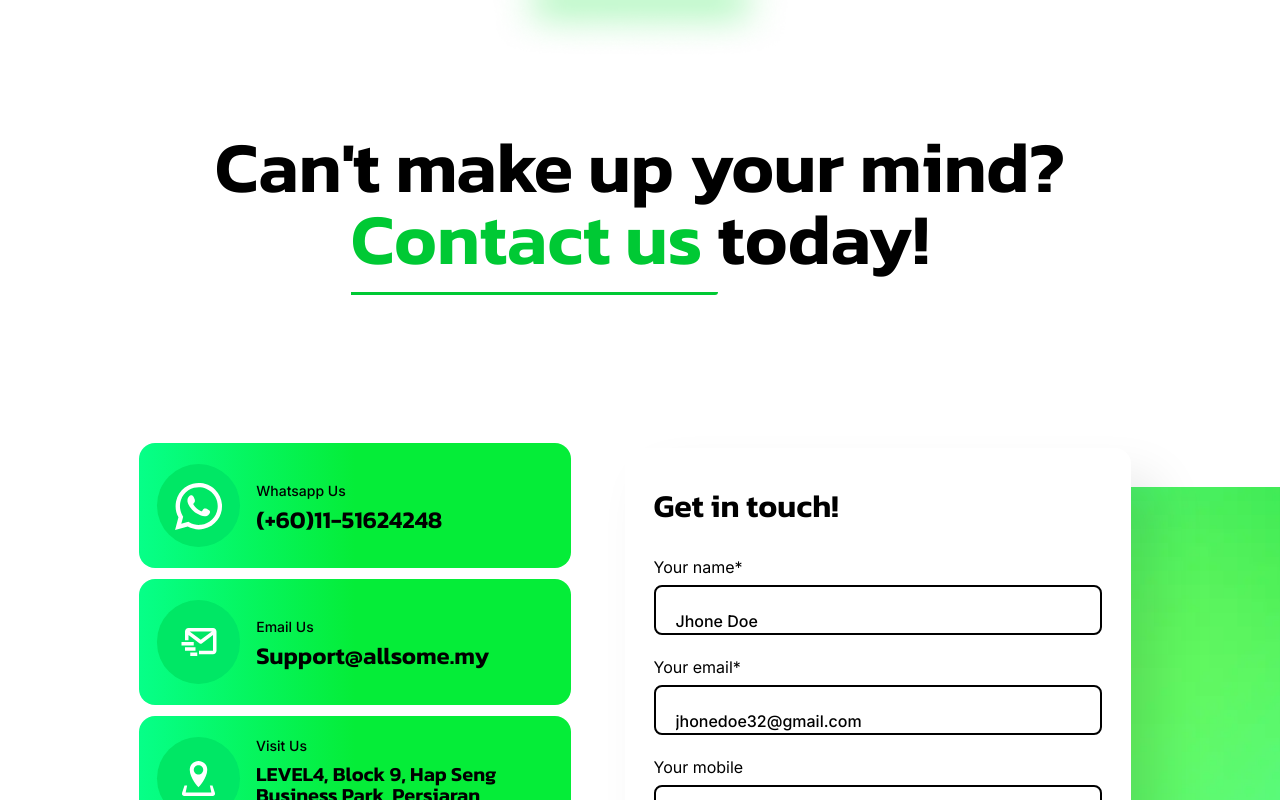
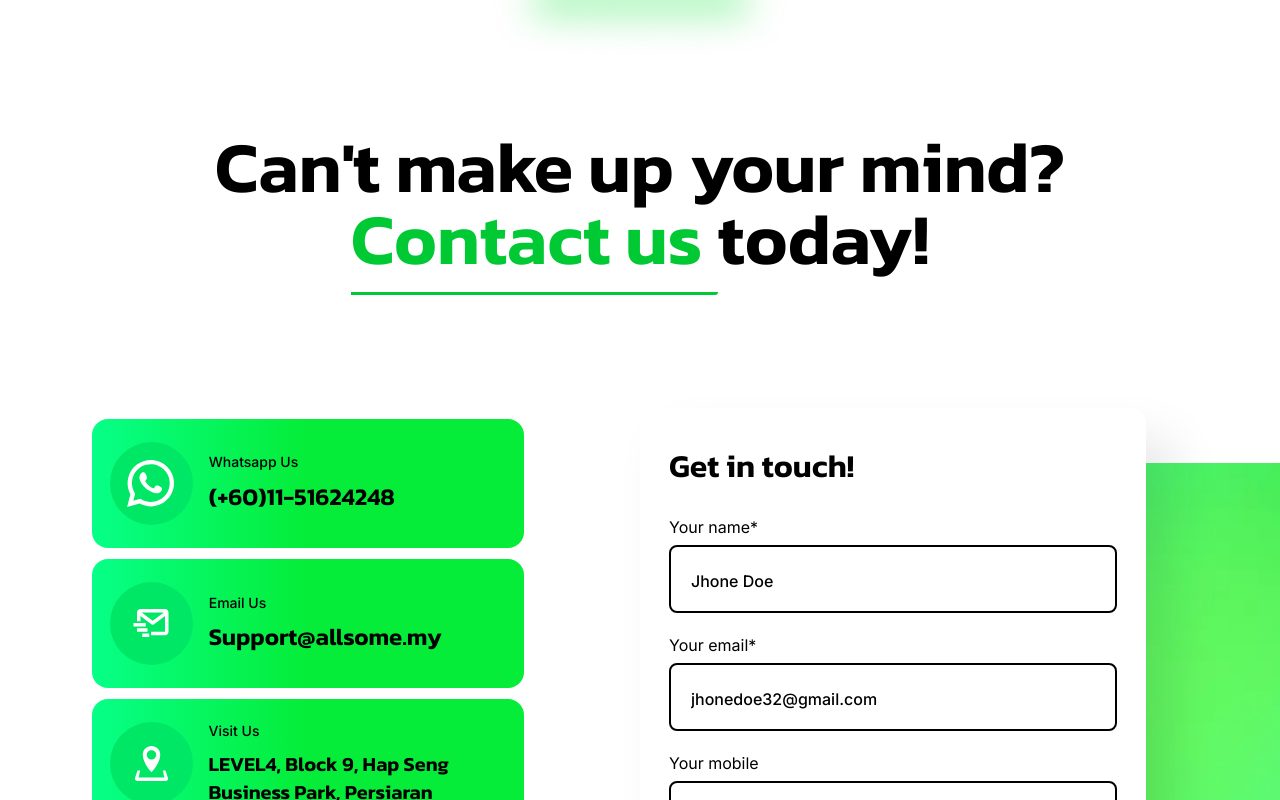
Before and after one commit to AnjaliChandaRC/allsome-next, a Next.js app: page / in a window 1280 px wide. Shown: the part 11200-12000 px from the top of the page. Built offline with nearby package versions, Linux system fonts and the light colour scheme.

Commit message:
change input

```diff
--- a/package.json
+++ b/package.json
@@ -9,13 +9,14 @@
     "lint": "next lint"
   },
   "dependencies": {
+    "@emailjs/browser": "^4.4.1",
+    "jquery": "^3.7.1",
     "lucide-react": "^0.474.0",
     "next": "15.1.6",
     "react": "^19.0.0",
     "react-dom": "^19.0.0",
+    "slick-carousel": "^1.8.1",
     "sweetalert2": "^11.15.10",
-    "jquery": "^3.7.1",
-    "slick-carousel": "^1.8.1",
     "swiper": "^11.2.1"
   },
   "devDependencies": {
--- a/src/app/components/ContactUs.jsx
+++ b/src/app/components/ContactUs.jsx
@@ -1,5 +1,6 @@
 "use client";
-import React, { useState } from 'react'
+import React, { useState, useRef } from 'react'
+import emailjs from '@emailjs/browser';
 import Image from 'next/image'
 import { EmailUsIcon, VisitUsIcon, WhatsappIcon } from '../utils/icons';
 import CustomHeading from './common/CustomHeading';
@@ -13,18 +14,20 @@ const ContactUs = () => {
     {
       title: "Whatsapp Us",
       description: "(+60)11-51624248",
-      icon: <WhatsappIcon />
+      icon: <WhatsappIcon />,
+      link: "tel:+6011-51624248"
     },
     {
       title: "Email Us",
       description: "Support@allsome.my",
-      icon: <EmailUsIcon />
+      icon: <EmailUsIcon />,
+      link: "mailto:-Support@allsome.my"
     },
     {
       title: "Visit Us",
       description: "LEVEL4, Block 9, Hap Seng Business Park, Persiaran Perusahaan, Kawasan Miel 40300, Shah Alam, Selangor, Malaysia.",
       icon: <VisitUsIcon />
-    },
+    }
   ];
 
   const initialFormData = {
@@ -35,9 +38,22 @@ const ContactUs = () => {
 
   const [value, setValue] = useState(initialFormData);
   const [error, setError] = useState(false);
+  const form = useRef();
 
   const submitHandle = (e) => {
     e.preventDefault();
+    emailjs
+      .sendForm('service_225sbpv', 'template_mfgmjof', form.current, {
+        publicKey: 'yMfLmnJOVdFosmZqu',
+      })
+      .then(
+        () => {
+          console.log('SUCCESS!');
+        },
+        (error) => {
+          console.log('FAILED...', error.text);
+        },
+      );
     setError(true);
     if (
       value.name !== "" &&
@@ -57,33 +73,36 @@ const ContactUs = () => {
     }
   };
 
+
   return (
     <div className="overflow-hidden">
       <div className='container xl:pt-[67px]'>
-        <CustomHeading styleclass="text-center font-bold font-kanit max-w-[983px] mx-auto md:pb-[125px] pb-12  " title="Can't make up your mind?" textTwo="Contact us" titleTwo=" today!" styleclassTwo="" />
-        <div className="flex lg:pb-[300px] sm:pb-[100px] pb-16 justify-center max-xl:flex-wrap space-y-12 ">
+        <CustomHeading styleclass="text-center font-bold font-kanit max-w-[983px] mx-auto md:pb-[85px] sm:pb-16 pb-10 " title="Can't make up your mind?" textTwo="Contact us" titleTwo=" today!" styleclassTwo="" />
+        <div className="flex xl:pb-[300px] sm:pb-[100px] pb-16 justify-center xl:justify-between max-xl:flex-wrap space-y-12 ">
           <div className="gap-[11px] flex flex-col w-full xl:w-5/12 justify-center items-center">
             {CONTACT_DATA_LIST.map((contact, index) => (
-              <div key={index} className={`flex rounded-2xl px-[18px] py-[21px] w-full max-w-[432px] bg-gradient-to-r from-minty-green via-vivid-green to-vivid-green ${index === 2 ? "items-start" : "items-center"} `}>
-                <div className={`flex items-center justify-center size-[83.24px] rounded-full mr-4 bg-deep-green ${index === 2 ? "p-6" : ""}`}>
+              <div key={index} className={`flex rounded-2xl px-[18px] plans-shadow transition-all duration-300 ease-linear py-[23px] w-full max-w-[768px] xl:max-w-[432px] bg-gradient-to-r from-minty-green via-vivid-green to-vivid-green ${index === 2 ? "items-start" : "items-center"} `}>
+                <div className={`flex items-center justify-center max-sm:p-4 sm:size-[83.24px] rounded-full mr-4 bg-deep-green ${index === 2 ? "sm:p-6" : ""}`}>
                   {contact.icon}
                 </div>
                 <div>
                   <h2 className="text-sm font-medium leading-custom-xl pb-2.5">{contact.title}</h2>
-                  <p className={`text-2xl leading-custom-4xl font-semibold font-kanit ${index === 2 ? "leading-custom-5xl text-xl" : ""}`}>{contact.description}</p>
+                  <a href={contact.link} target='_blank' className={`md:text-2xl font-kanit sm:text-xl text-lg leading-custom-4xl font-semibold ${index === 2 ? "sm:leading-custom-5xl max-sm:!leading-custom-3xl sm:!text-xl max-sm:text-base" : ""}`}>{contact.description}</a>
                 </div>
               </div>
             ))}
           </div>
-          <div className="relative w-full xl:w-6/12 justify-center flex items-center flex-col">
-            <Image className='z-[-1] translate-y-[55px] absolute xl:right-[-35%] rounded-[40px] max-h-[593px] ' width={740} height={593} src="/assets/images/webp/contact-green-box.webp" alt='contact green box' />
-            <form onSubmit={submitHandle}>
-              <div className="flex flex-col sm:w-[506px] w-[400px] max-[450px]:w-[340px] bg-white form-box-shadow rounded-2xl pt-[42px] pb-[38px] px-[29px] ">
-                <p className='text-custom-2xl font-semibold font-kanit leading-8 pb-[13px] '>Get in touch!</p>
-                <CustomInput label="Your name*" value={value.name} onChange={(e) => setValue({ ...value, name: e.target.value })} placeholder="Jhone Doe" errorMessage={error && !value.name ? "Name is required" : ""} />
-                <CustomInput label="Your email*" value={value.email} onChange={(e) => setValue({ ...value, email: e.target.value })} type="email" placeholder="jhonedoe32@gmail.com" errorMessage={error && !value.email ? "Email is required" : ""} />
-                <CustomInput label="Your mobile" value={value.number} onChange={(e) => setValue({ ...value, number: e.target.value })} type="number" placeholder="+1   123 123 1234" errorMessage={error && !value.number ? "Number is required" : ""} />
-                <CustomButton styleclass="!bg-black !text-white max-w-[153px] mt-[11px]" title="Next" />
+          <div className="relative w-full xl:w-6/12">
+            <Image className='z-[-1] translate-y-[55px] absolute max-xl:hidden xl:right-[-35%] rounded-l-[40px] max-h-[593px] h-full' width={740} height={593} src="/assets/images/webp/contact-green-box.webp" alt='contact green box' />
+            <form ref={form} onSubmit={submitHandle}>
+              <div className="bg-gradient-to-r from-minty-green via-vivid-green to-vivid-green xl:!bg-white xl:p-0 md:p-8 sm:p-7 p-3 rounded-2xl sm:rounded-[40px] max-w-[586px] xl:max-w-[506px] ">
+                <div className="flex flex-col w-full bg-white xl:max-w-[506px] form-box-shadow rounded-2xl sm:pt-[42px] sm:pb-[38px] sm:px-[29px] px-3 py-8">
+                  <p className='md:text-custom-2xl sm:text-2xl text-xl font-semibold font-kanit leading-8 sm:pb-[13px] '>Get in touch!</p>
+                  <CustomInput label="Your name*" value={value.name} onChange={(e) => setValue({ ...value, name: e.target.value })} type="name" placeholder="Jhone Doe" errorMessage={error && !value.name ? "Name is required" : ""} />
+                  <CustomInput label="Your email*" value={value.email} onChange={(e) => setValue({ ...value, email: e.target.value })} type="email" placeholder="jhonedoe32@gmail.com" errorMessage={error && !value.email ? "Email is required" : ""} />
+                  <CustomInput label="Your mobile" value={value.number} onChange={(e) => setValue({ ...value, number: e.target.value })} type="number" placeholder="+1   123 123 1234" errorMessage={error && !value.number ? "Number is required" : ""} />
+                  <CustomButton styleclass="!bg-black !text-white max-w-[153px] sm:mt-[33px] mt-5 !py-3" title="Next" />
+                </div>
               </div>
             </form>
           </div>
--- a/src/app/components/PricingAndPlans.jsx
+++ b/src/app/components/PricingAndPlans.jsx
@@ -49,7 +49,7 @@ const PRICING_DATA_LIST = [
 
 const PricingAndPlans = () => {
   return (
-    <div className="container pb-[66px] ">
+    <div className="container sm:pb-[66px] pb-10">
       <CustomHeading styleclass="lg:!text-7xl md:!text-6xl sm:!text-5xl !text-4xl pb-3.5 font-kanit font-bold text-center" title="Pricing & Plans" />
       <CustomDescription styleclass="text-center pb-9" description="Free access to outlets, pay-as-you-go." />
       <div className="flex gap-[39px] max-lg:flex-wrap justify-center">
@@ -75,7 +75,7 @@ const PricingAndPlans = () => {
                 ))}
               </ul>
               <div className="flex items-center justify-center">
-                <CustomButton title="Start for free" styleclass={`!py-3 !px-[67px] ${index === 1 ? "!bg-black !text-white hover:!bg-white hover:!text-black" : ""}`} />
+                <CustomButton title="Start for free" styleclass={`!py-3 !px-[67px] ${index === 1 ? "bg-black text-white" : ""}`} />
               </div>
             </div>
             <Image className={`absolute bottom-[-12%] w-full  ${index === 1 ? "block" : "hidden"} `} height={34} width={272} src="/assets/images/webp/price-table-shadow.webp" alt='table shadow' />
--- a/src/app/components/common/CustomInput.jsx
+++ b/src/app/components/common/CustomInput.jsx
@@ -3,8 +3,8 @@ import React from 'react'
 const CustomInput = ({ label, value, onChange, type, placeholder, errorMessage }) => {
   return (
     <>
-      <label htmlFor="" className='pb-1.5 pt-5' >{label}</label>
-      <input required className="pb-[21] pt-[22px] px-5 border-2 border-black rounded-lg w-full max-w-[448px] outline-[#00C934] shadow-custom placeholder:text-black placeholder:font-medium placeholder:leading-custom-6xl" type={type} placeholder={placeholder} value={value} onChange={onChange} />{errorMessage && <p className="text-red-500 text-base font-normal">{errorMessage}</p>}
+      <label htmlFor="" className='pb-1.5 sm:pt-5 pt-3 max-sm:text-sm' >{label}</label>
+      <input required className="sm:pb-[21] appearance-none sm:pt-[22px] py-[18px] max-sm:text-sm px-5 border-2 border-black rounded-lg w-full max-w-[448px] outline-[#00C934] shadow-custom placeholder:text-black placeholder:font-medium placeholder:leading-custom-6xl" type={type} placeholder={placeholder} value={value} onChange={onChange} />{errorMessage && <p className="text-red-500 text-base font-normal">{errorMessage}</p>}
     </>
   )
 }
--- a/src/app/components/common/Footer.jsx
+++ b/src/app/components/common/Footer.jsx
@@ -46,7 +46,7 @@ const Footer = () => {
           <div className="w-full md:w-4/12 lg:w-5/12">
             <a href="/"><Image src="/assets/images/webp/footer-logo.webp" width={173} height={32} alt="logo" /></a>
             <p className='text-white/70 pt-5'>AllSome is where the logistics works</p>
-            <p className='text-white/70 pt-[38px] pb-4'>Social Media:</p>
+            <p className='text-white/70 sm:pt-[38px] pt-8 pb-4'>Social Media:</p>
             <div className="flex gap-2.5">
               {FOOTER_ICONS.map((obj, i) => (
                 <a key={i} target='blank' href={obj.link} className='p-[7.23px] bg-gradient-to-bl to-lemon via-dark-green from-green rounded-full hover:scale-110 transition-all duration-300 ease-linear relative box-shadow'>{obj.icon} </a>
--- a/src/app/globals.css
+++ b/src/app/globals.css
@@ -30,7 +30,7 @@ body {
 }
 
 .plans-shadow:hover {
-  box-shadow: 0 4px 10px #36EB58;
+  box-shadow: 0px 1px 5px 5px #36EB58;
 }
 
 .icon svg path {
@@ -40,7 +40,16 @@ body {
 .form-box-shadow {
   box-shadow: 26px 31px 50px 0px #0000001A;
 }
+input::-webkit-outer-spin-button,
+input::-webkit-inner-spin-button {
+  -webkit-appearance: none;
+  margin: 0;
+}
 
+/* Firefox */
+input[type=number] {
+  -moz-appearance: textfield;
+}
 
 @keyframes floatStar {
   0% {
```
Also changed, not shown: 1 other file (tests, documents, lock files or other folders).
